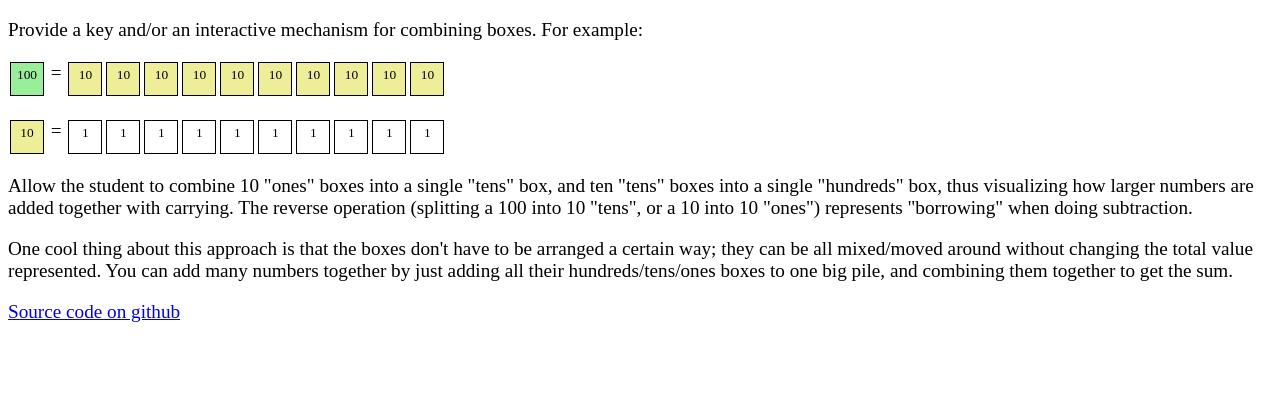
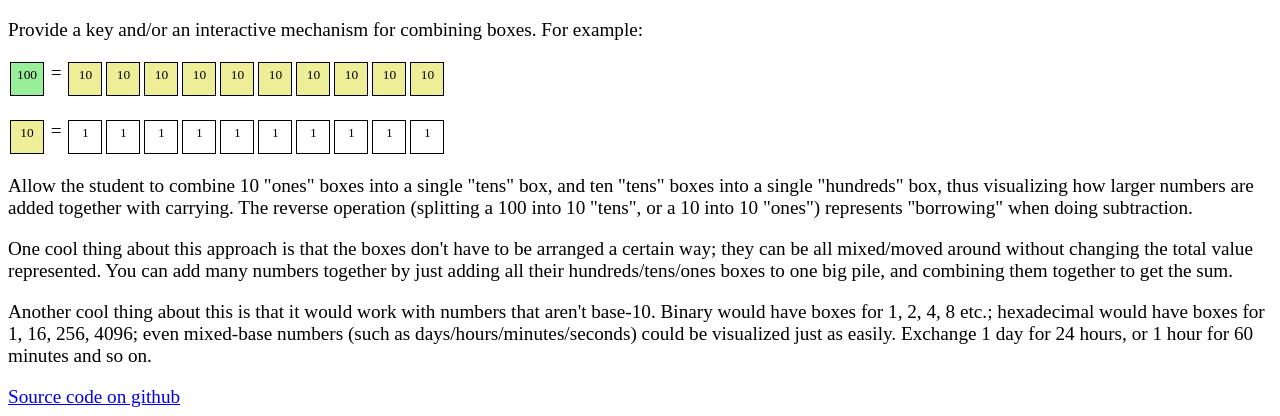
Before and after one commit to wapcaplet/matheye, a Flask app: page /add in a window 1280 px wide. Shown: the part 794-1210 px from the top of the page. Before the commit the page ends 1116 px from the top, so only its background shows below. Run offline with Flask 2, Linux system fonts and the light colour scheme; some libraries are stand-ins or nearby versions.

Commit message:
Different or mixed bases are possible

```diff
--- a/templates/addition.html
+++ b/templates/addition.html
@@ -28,6 +28,12 @@
   the total value represented. You can add many numbers together by just adding
   all their hundreds/tens/ones boxes to one big pile, and combining them
   together to get the sum.
+  </p>
+  <p>Another cool thing about this is that it would work with numbers that
+  aren't base-10. Binary would have boxes for 1, 2, 4, 8 etc.; hexadecimal
+  would have boxes for 1, 16, 256, 4096; even mixed-base numbers (such as
+  days/hours/minutes/seconds) could be visualized just as easily. Exchange 1
+  day for 24 hours, or 1 hour for 60 minutes and so on.
   </p>
 
   <script src="{{ url_for('static', filename='js/addition.js') }}"></script>
```
